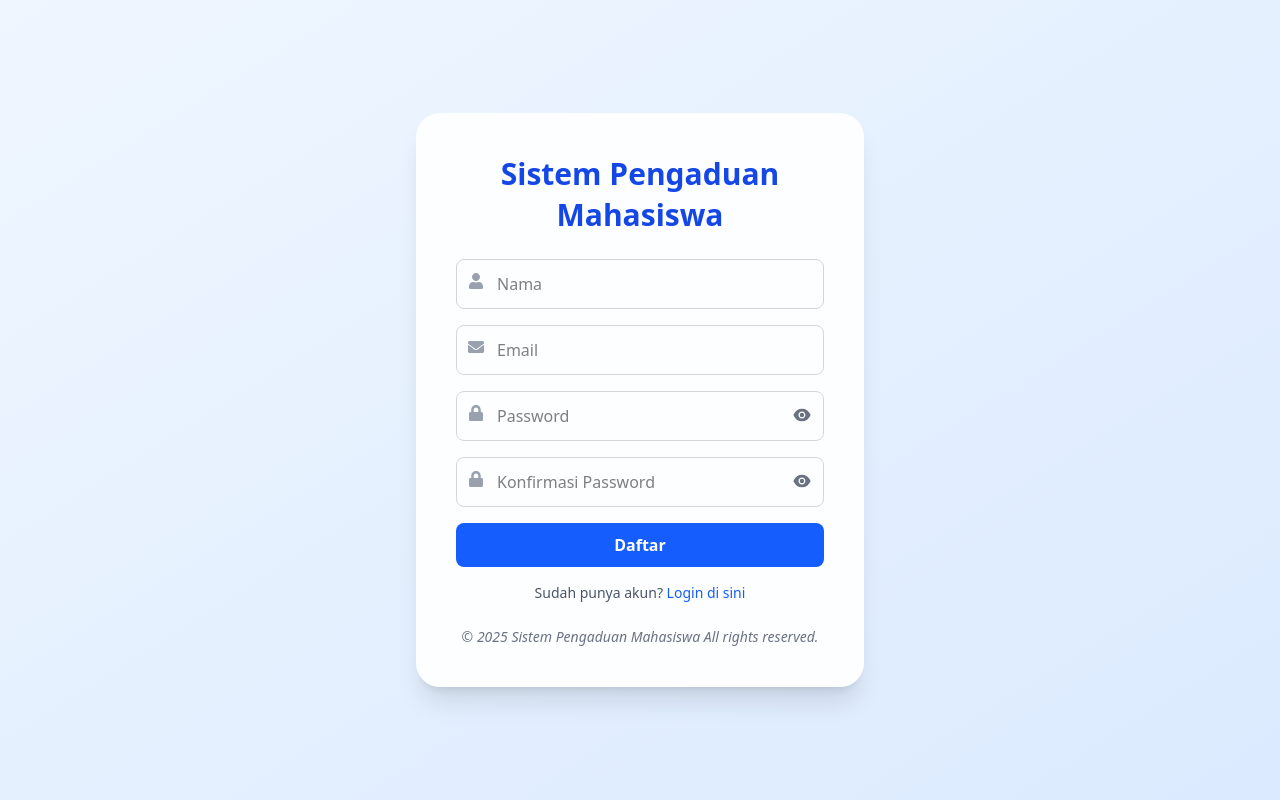
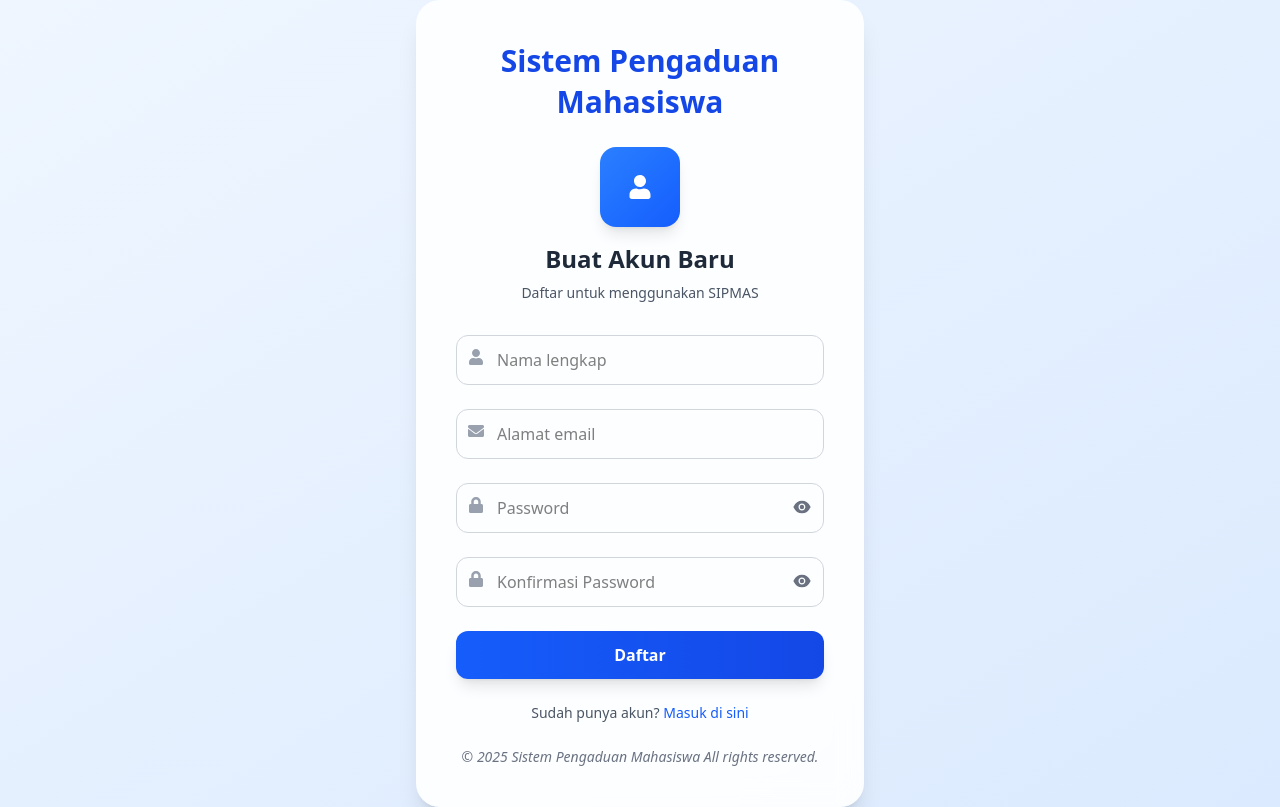
Before and after one commit to 44pip/sipmas-app, a React (Vite) app: page /register in a window 1280 px wide. Built offline with nearby package versions, Linux system fonts and the light colour scheme.

Commit message:
register design

```diff
--- a/src/pages/auth/Login.jsx
+++ b/src/pages/auth/Login.jsx
@@ -54,7 +54,7 @@ export default function Login() {
 
     try {
       const res = await axios.get(
-        `${BASE_URL}/user?email=eq.${encodeURIComponent(form.email)}&select=*`,
+        `${BASE_URL}/user?email=eq.${encodeURIComponent(form.email.toLowerCase())}&select=*`,
         { headers }
       );
 
--- a/src/pages/auth/Register.jsx
+++ b/src/pages/auth/Register.jsx
@@ -1,28 +1,36 @@
 import React, { useState } from "react";
 import axios from "axios";
+import { motion } from "framer-motion";
 import { FaUser, FaEnvelope, FaLock } from "react-icons/fa";
 import { AiFillEye, AiFillEyeInvisible } from "react-icons/ai";
 import { ImSpinner2 } from "react-icons/im";
 
 const BASE_URL = "https://heafmgbqqsynbdncqsfb.supabase.co/rest/v1";
-const API_KEY = "eyJhbGciOiJIUzI1NiIsInR5cCI6IkpXVCJ9.eyJpc3MiOiJzdXBhYmFzZSIsInJlZiI6ImhlYWZtZ2JxcXN5bmJkbmNxc2ZiIiwicm9sZSI6ImFub24iLCJpYXQiOjE3NDk5NDQyNzEsImV4cCI6MjA2NTUyMDI3MX0.b8ALiTeEYd8qJ5eyOYk7CIfz2SKdtH6BRLrGpkBkAnM";
+const API_KEY =
+  "eyJhbGciOiJIUzI1NiIsInR5cCI6IkpXVCJ9.eyJpc3MiOiJzdXBhYmFzZSIsInJlZiI6ImhlYWZtZ2JxcXN5bmJkbmNxc2ZiIiwicm9sZSI6ImFub24iLCJpYXQiOjE3NDk5NDQyNzEsImV4cCI6MjA2NTUyMDI3MX0.b8ALiTeEYd8qJ5eyOYk7CIfz2SKdtH6BRLrGpkBkAnM";
+
 
 export default function Register() {
-  const [form, setForm] = useState({ nama: "", email: "", password: "" });
+  const [form, setForm] = useState({ nama: "", email: "", password: "", confirmPassword: "" });
   const [loading, setLoading] = useState(false);
   const [showPassword, setShowPassword] = useState(false);
   const [showConfirm, setShowConfirm] = useState(false);
 
   const handleSubmit = async (e) => {
     e.preventDefault();
+
+    if (form.password !== form.confirmPassword) {
+      alert("Konfirmasi password tidak cocok.");
+      return;
+    }
+
     setLoading(true);
-
     try {
       await axios.post(
         `${BASE_URL}/user`,
         {
           nama: form.nama,
-          email: form.email,
+          email: form.email.toLowerCase(),
           password: form.password,
           role: "mahasiswa",
         },
@@ -35,9 +43,8 @@ export default function Register() {
           },
         }
       );
-
       alert("Registrasi berhasil!");
-      setForm({ nama: "", email: "", password: "" });
+      setForm({ nama: "", email: "", password: "", confirmPassword: "" });
       window.location.href = "/login";
     } catch (error) {
       console.error("Register error:", error);
@@ -47,17 +54,56 @@ export default function Register() {
     }
   };
 
+  const handleChange = (e) => {
+    setForm({ ...form, [e.target.name]: e.target.value });
+  };
+
   return (
-    <form onSubmit={handleSubmit} className="space-y-4">
+    <motion.div
+      initial={{ opacity: 0, y: 20 }}
+      animate={{ opacity: 1, y: 0 }}
+      transition={{ duration: 0.6 }}
+      className="w-full max-w-md mx-auto"
+    >
+      {/* Header */}
+      <motion.div
+        initial={{ opacity: 0, y: -20 }}
+        animate={{ opacity: 1, y: 0 }}
+        transition={{ delay: 0.2 }}
+        className="text-center mb-8"
+      >
+        <div className="mb-6">
+          <motion.div
+            initial={{ scale: 0 }}
+            animate={{ scale: 1 }}
+            transition={{ delay: 0.3, type: "spring", stiffness: 200 }}
+            className="w-20 h-20 bg-gradient-to-br from-blue-500 to-blue-600 rounded-2xl flex items-center justify-center mx-auto mb-4 shadow-lg"
+          >
+            <FaUser className="text-white text-2xl" />
+          </motion.div>
+          <h1 className="text-2xl font-bold text-gray-800 mb-2">Buat Akun Baru</h1>
+          <p className="text-gray-600 text-sm">Daftar untuk menggunakan SIPMAS</p>
+        </div>
+      </motion.div>
+
+      {/* Form */}
+      <motion.form
+        initial={{ opacity: 0 }}
+        animate={{ opacity: 1 }}
+        transition={{ delay: 0.4 }}
+        onSubmit={handleSubmit}
+        className="space-y-6"
+      >
         {/* Nama */}
         <div className="relative">
           <FaUser className="absolute left-3 top-3.5 text-gray-400" />
           <input
             type="text"
-          placeholder="Nama"
-          className="w-full pl-10 p-3 border border-gray-300 rounded-lg focus:outline-none focus:ring-2 focus:ring-blue-500"
+            name="nama"
+            placeholder="Nama lengkap"
+            className="w-full pl-10 pr-4 py-3 border border-gray-300 rounded-xl focus:ring-2 focus:ring-blue-500 focus:outline-none"
             value={form.nama}
-          onChange={(e) => setForm({ ...form, nama: e.target.value })}
+            onChange={handleChange}
             required
           />
         </div>
@@ -67,10 +113,11 @@ export default function Register() {
           <FaEnvelope className="absolute left-3 top-3.5 text-gray-400" />
           <input
             type="email"
-          placeholder="Email"
-          className="w-full pl-10 p-3 border border-gray-300 rounded-lg focus:outline-none focus:ring-2 focus:ring-blue-500"
+            name="email"
+            placeholder="Alamat email"
+            className="w-full pl-10 pr-4 py-3 border border-gray-300 rounded-xl focus:ring-2 focus:ring-blue-500 focus:outline-none"
             value={form.email}
-          onChange={(e) => setForm({ ...form, email: e.target.value })}
+            onChange={handleChange}
             required
           />
         </div>
@@ -80,10 +127,11 @@ export default function Register() {
           <FaLock className="absolute left-3 top-3.5 text-gray-400" />
           <input
             type={showPassword ? "text" : "password"}
+            name="password"
             placeholder="Password"
-          className="w-full pl-10 pr-10 p-3 border border-gray-300 rounded-lg focus:outline-none focus:ring-2 focus:ring-blue-500"
+            className="w-full pl-10 pr-10 py-3 border border-gray-300 rounded-xl focus:ring-2 focus:ring-blue-500 focus:outline-none"
             value={form.password}
-          onChange={(e) => setForm({ ...form, password: e.target.value })}
+            onChange={handleChange}
             required
           />
           <span
@@ -94,15 +142,16 @@ export default function Register() {
           </span>
         </div>
 
-      {/* Confirm Password */}
+        {/* Konfirmasi Password */}
         <div className="relative">
           <FaLock className="absolute left-3 top-3.5 text-gray-400" />
           <input
             type={showConfirm ? "text" : "password"}
+            name="confirmPassword"
             placeholder="Konfirmasi Password"
-          className="w-full pl-10 pr-10 p-3 border border-gray-300 rounded-lg focus:outline-none focus:ring-2 focus:ring-blue-500"
+            className="w-full pl-10 pr-10 py-3 border border-gray-300 rounded-xl focus:ring-2 focus:ring-blue-500 focus:outline-none"
             value={form.confirmPassword}
-          onChange={(e) => setForm({ ...form, confirmPassword: e.target.value })}
+            onChange={handleChange}
             required
           />
           <span
@@ -113,26 +162,35 @@ export default function Register() {
           </span>
         </div>
 
-      {/* Tombol Daftar */}
-      <button
+        {/* Tombol Register */}
+        <motion.button
           type="submit"
-        className="w-full bg-blue-600 hover:bg-blue-700 text-white font-semibold py-2.5 rounded-lg transition duration-300 flex items-center justify-center"
           disabled={loading}
+          className="w-full bg-gradient-to-r from-blue-600 to-blue-700 hover:from-blue-700 hover:to-blue-800 text-white font-semibold py-3 px-4 rounded-xl transition-all duration-200 transform hover:scale-[1.02] disabled:opacity-50 disabled:cursor-not-allowed shadow-lg hover:shadow-xl"
         >
           {loading ? (
-          <ImSpinner2 className="animate-spin text-white" size={20} />
+            <div className="flex items-center justify-center gap-2">
+              <ImSpinner2 className="animate-spin" size={18} />
+              <span>Mendaftar...</span>
+            </div>
           ) : (
             "Daftar"
           )}
-      </button>
+        </motion.button>
 
-      {/* Link ke login */}
-      <p className="text-center text-sm text-gray-600 mt-4">
+        {/* Link Login */}
+        <div className="text-center">
+          <p className="text-sm text-gray-600">
             Sudah punya akun?{" "}
-        <a href="/login" className="text-blue-600 hover:underline font-medium">
-          Login di sini
+            <a
+              href="/login"
+              className="text-blue-600 hover:text-blue-700 font-medium transition-colors"
+            >
+              Masuk di sini
             </a>
           </p>
-    </form>
+        </div>
+      </motion.form>
+    </motion.div>
   );
 }
```
Lines whose indentation alone changed are shown as unchanged.
